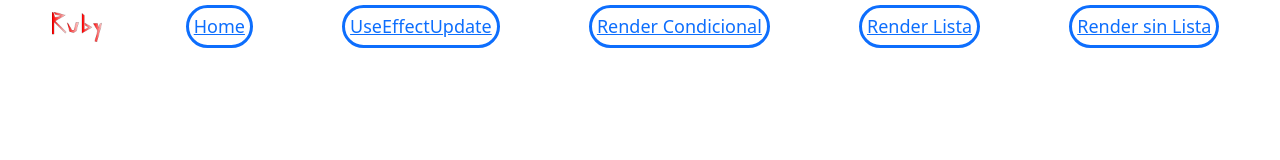
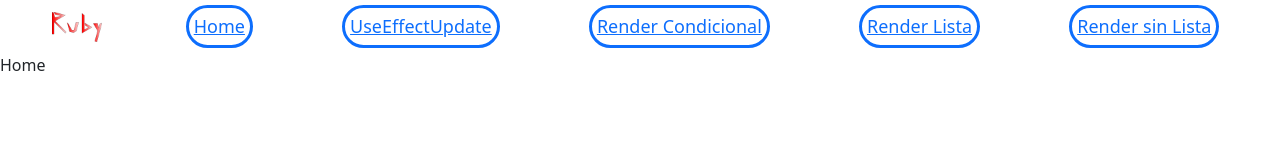
Before and after one commit to bluefang05/playground, a React (Create React App) app: page / in a window 1280 px wide. Shown: the top 160 px of the page. Built offline with nearby package versions, Linux system fonts and the light colour scheme.

Commit message:
minor fix

```diff
--- a/src/router/Routes.js
+++ b/src/router/Routes.js
@@ -13,7 +13,7 @@ function Routes() {
       <Route path="/renderlista" element={<RenderLista/>} />
       <Route path="/rendercondicional" element={<RenderCondicional/>} />
       <Route path="/UseEffectUpdate" element={<UseEffectUpdate/>} />
-      <Route path="/" element={Home} />
+      <Route path="/" element={<Home/>} />
     </RouteList>
   );
 }
```
